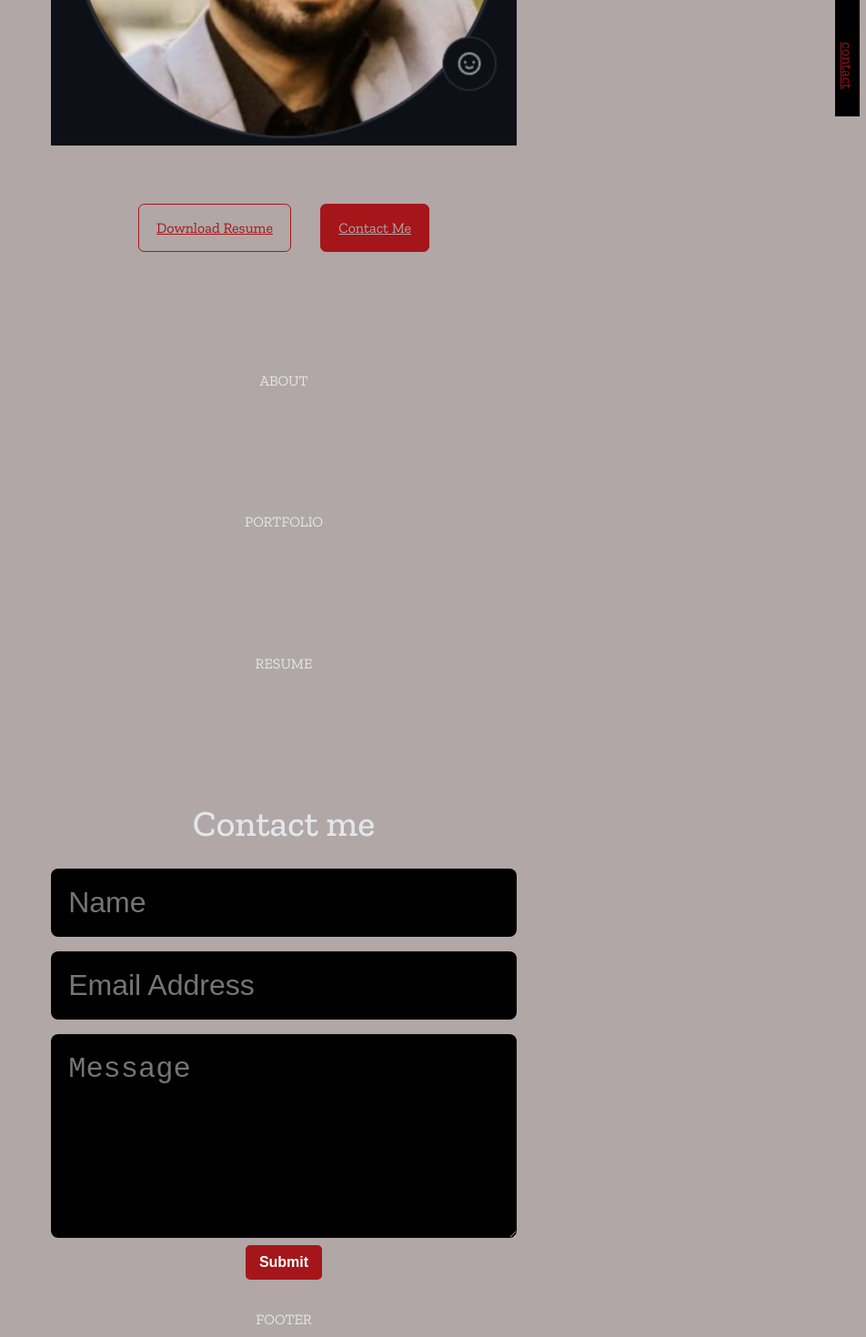
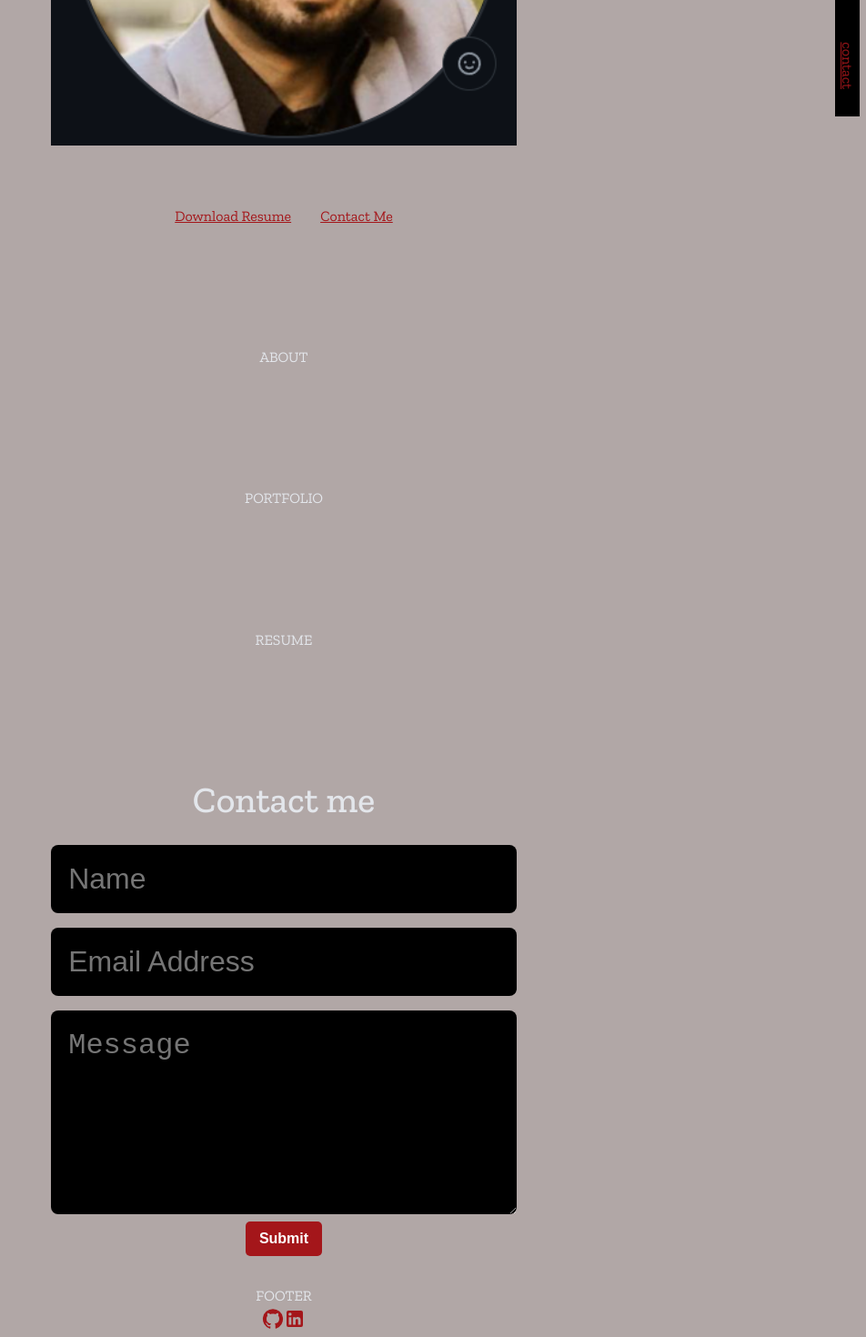
Before and after one commit to Rehtribution/rc-react-portfolio, a React (Create React App) app: page / in a window 1280 px wide. Shown: the part 436-1906 px from the top of the page at 91% size, without its empty margins (328-1280 px from the left). Built offline with nearby package versions, Linux system fonts and the light colour scheme.

Commit message:
corrected error on home anchor and footer target

```diff
--- a/src/components/Contact/Contact.jsx
+++ b/src/components/Contact/Contact.jsx
@@ -1,64 +1,88 @@
-import React, { useState } from 'react';
-import { validateEmail } from '../../utils/helpers';
+import React, { useState } from "react";
+import { validateEmail } from "../../utils/helpers";
 import "./contact.css";
 
+const Contact = () => {
 
-const Contact = () => {
-  const [formState, setFormState] = useState({ name: '', email: '', message: '' });
+  const [formState, setFormState] = useState({
+    name: "",
+    email: "",
+    message: "",
+  });
 
-  const [errorMessage, setErrorMessage] = useState('');
+  const [errorMessage, setErrorMessage] = useState("");
   const { name, email, message } = formState;
 
   const handleSubmit = (e) => {
     e.preventDefault();
     if (!errorMessage) {
-      console.log('Submit Form', formState);
+      // console.log('Submit Form', formState);
     }
   };
 
   const handleChange = (e) => {
-    if (e.target.name === 'email') {
+    if (e.target.name === "email") {
       const isValid = validateEmail(e.target.value);
       if (!isValid) {
-        setErrorMessage('Your email is invalid.');
+        setErrorMessage("Your email is invalid.");
       } else {
-        setErrorMessage('');
+        setErrorMessage("");
       }
     } else {
       if (!e.target.value.length) {
         setErrorMessage(`${e.target.name} is required.`);
       } else {
-        setErrorMessage('');
+        setErrorMessage("");
       }
     }
     if (!errorMessage) {
       setFormState({ ...formState, [e.target.name]: e.target.value });
-      console.log('Handle Form', formState);
+      // console.log('Handle Form', formState);
     }
   };
 
   return (
     <section id="contact">
-      <h1 data-testid="h1tag">Contact me</h1>
+      <h1>Contact me</h1>
       <form id="contact-form" onSubmit={handleSubmit}>
         <div>
-          <input type="text" name="name" placeholder= "Name" defaultValue={name} onBlur={handleChange} />
+          <input
+            type="text"
+            name="name"
+            placeholder="Name"
+            defaultValue={name}
+            onBlur={handleChange}
+          />
         </div>
         <div>
-          <input type="email" name="email" placeholder= "Email Address" defaultValue={email} onBlur={handleChange} />
+          <input
+            type="email"
+            name="email"
+            placeholder="Email Address"
+            defaultValue={email}
+            onBlur={handleChange}
+          />
         </div>
         <div>
-          <textarea name="message" placeholder= "Message" rows="5" defaultValue={message} onBlur={handleChange} />
+          <textarea
+            name="message"
+            placeholder="Message"
+            rows="5"
+            defaultValue={message}
+            onBlur={handleChange}
+          />
         </div>
         {errorMessage && (
           <div>
             <p className="error-text">{errorMessage}</p>
           </div>
         )}
-        <button data-testid="button" type="submit">Submit</button>
+        <button className="btn" type="submit">
+          Submit
+        </button>
       </form>
     </section>
   );
-}
+};
 
 export default Contact;
--- a/src/components/Footer/Footer.jsx
+++ b/src/components/Footer/Footer.jsx
@@ -1,11 +1,29 @@
-import React from 'react'
+import React from "react";
+import GitHubIcon from "@mui/icons-material/GitHub";
+import LinkedInIcon from "@mui/icons-material/LinkedIn";
 
 const Footer = () => {
   return (
     <div>
       FOOTER
+      <div>
+        <a
+          href="https://github.com/Rehtribution"
+          target="_blank"
+          rel="noopener noreferrer"
+        >
+          <GitHubIcon />
+        </a>
+        <a
+          href="https://www.linkedin.com/in/just-reht/"
+          target="_blank"
+          rel="noopener noreferrer"
+        >
+          <LinkedInIcon />
+        </a>
+      </div>
     </div>
-  )
-}
+  );
+};
 
-export default Footer
+export default Footer;
--- a/src/components/Navigation/navigation.css
+++ b/src/components/Navigation/navigation.css
@@ -7,6 +7,7 @@ nav {
 nav a {
     margin:30px;
 }
+
 
 nav div {
     background: black;
--- a/src/index.css
+++ b/src/index.css
@@ -100,7 +100,29 @@ img {
   object-fit: cover;
 }
 
-/* consolidate button codes and uniform */
+
+/* .btn {
+  background: var(--first);
+  border: 0;
+  border-radius: 5px;
+  color: #fff;
+  cursor: pointer;
+  font-size: 16px;
+  font-weight: 600;
+  margin-bottom: 30px;
+  padding: 10px 15px;
+}
+
+.btn:hover {
+  background: var(--bg-1);
+  color: var(--font-2);
+  border-color: transparent;
+}
+
+.btn-primary {
+  background: var(--first);
+  color: var(--bg);
+} */
 button {
   background: var(--first);
   border: 0;
@@ -113,23 +135,13 @@ button {
   padding: 10px 15px;
 }
 
-.btn {
-  width: max-content;
-  display: inline-block;
-  padding: 0.75rem 1.2rem;
-  border-radius: 0.4rem;
-  cursor: pointer;
-  border: 1px solid var(--first);
-  transition: var(--transitions);
-}
-
-.btn:hover {
+button:hover {
   background: var(--bg-1);
   color: var(--font-2);
   border-color: transparent;
 }
 
-.btn-primary {
+button-primary {
   background: var(--first);
   color: var(--bg);
 }
```
Also changed, not shown: src/components/Navigation/Navigation.jsx (+23 -10 lines).
